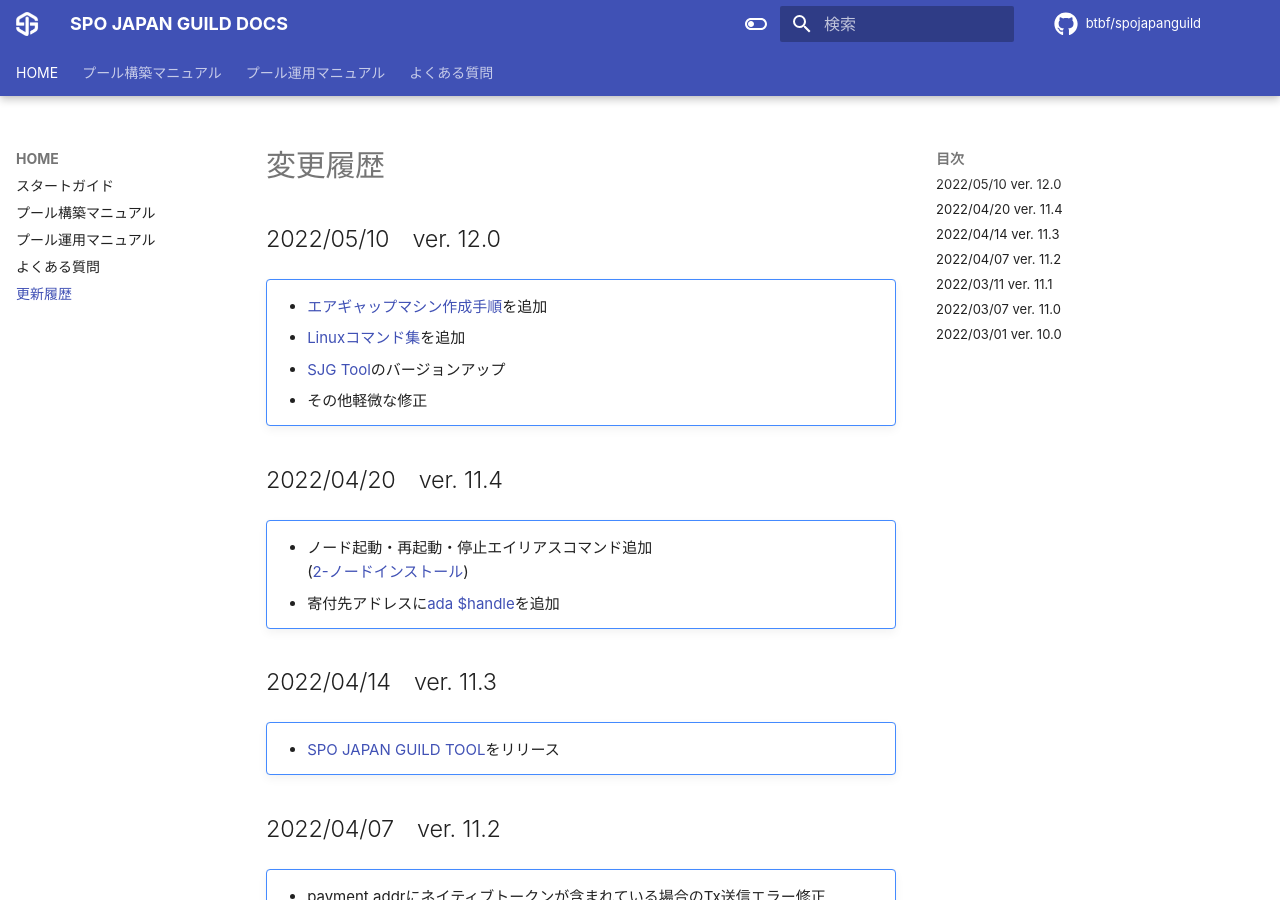
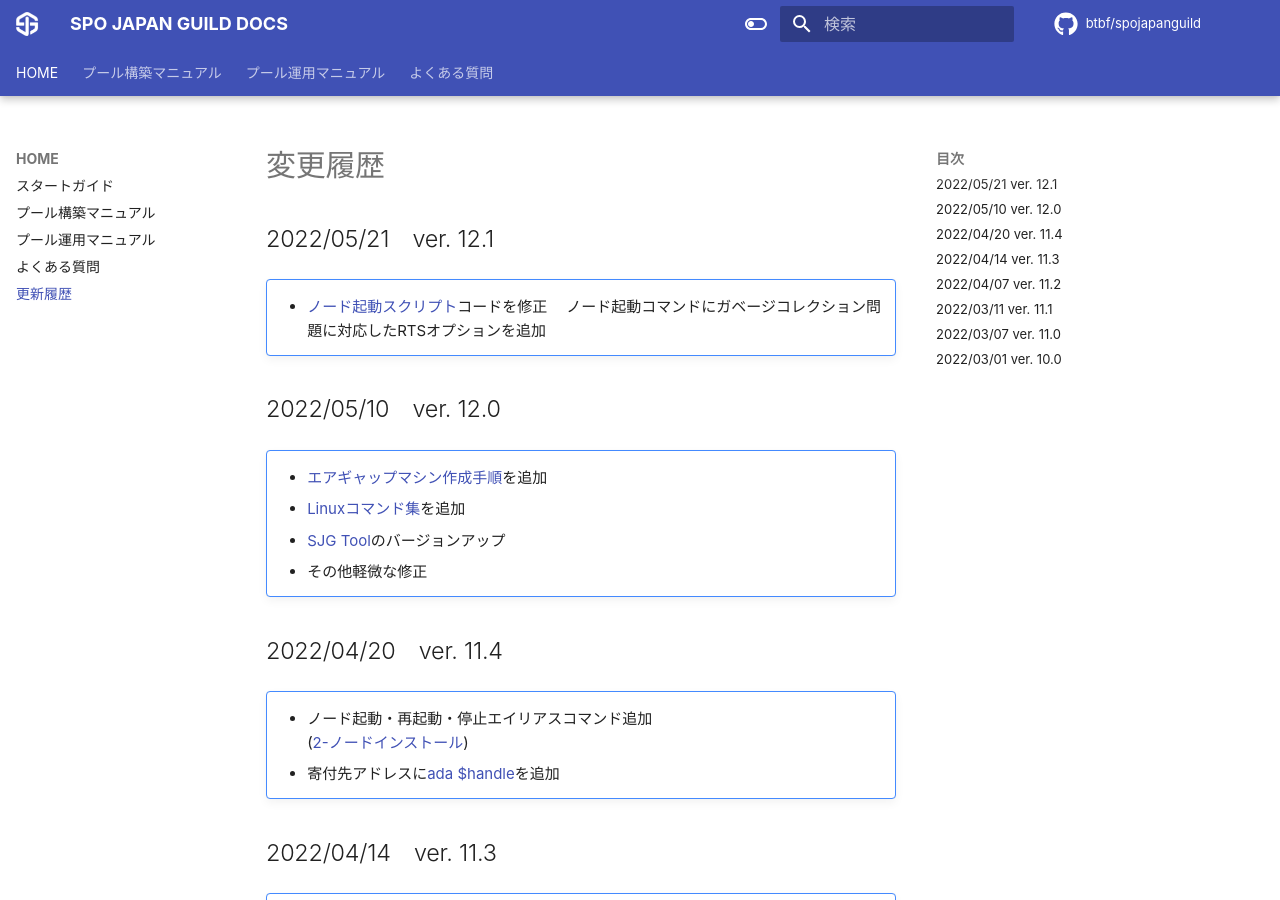
Before and after one commit to btbf/spojapanguild, an MkDocs documentation site: the page built from docs/changelogs.md, in a window 1280 px wide and 900 px high. Built offline with MkDocs 1.6.1 and Material for MkDocs 9.7.7, drawn with Linux system fonts in a browser that asks for light colours; comment, search, counter and statistics services are not loaded.

Commit message:
RTSオプション修正

```diff
--- a/docs/changelogs.md
+++ b/docs/changelogs.md
@@ -1,4 +1,9 @@
 # 変更履歴
+
+## 2022/05/21　ver. 12.1
+!!! note ""
+    * [ノード起動スクリプト](../setup/0-start-guide/#0-4)コードを修正
+    　ノード起動コマンドにガベージコレクション問題に対応したRTSオプションを追加
 
 ## 2022/05/10　ver. 12.0
 !!! note ""
--- a/docs/setup/0-start-guide.md
+++ b/docs/setup/0-start-guide.md
@@ -6,7 +6,7 @@
 
 !!! info "情報"
     このマニュアルは、カルダノノードv1.34.1に対応しています。
-    最終更新日：2022年5月10日の時点guide version 12.0
+    最終更新日：2022年5月21日の時点guide version 12.1
 
 !!! tip "サポート"
     サポートが必要な場合は、[SPO JAPAN GUILDコミュニティ](https://discord.gg/U3gU54c)で現役のSPOに質問できます
```
Also changed, not shown: docs/setup/2-node-setup.md (+2 -2 lines).
